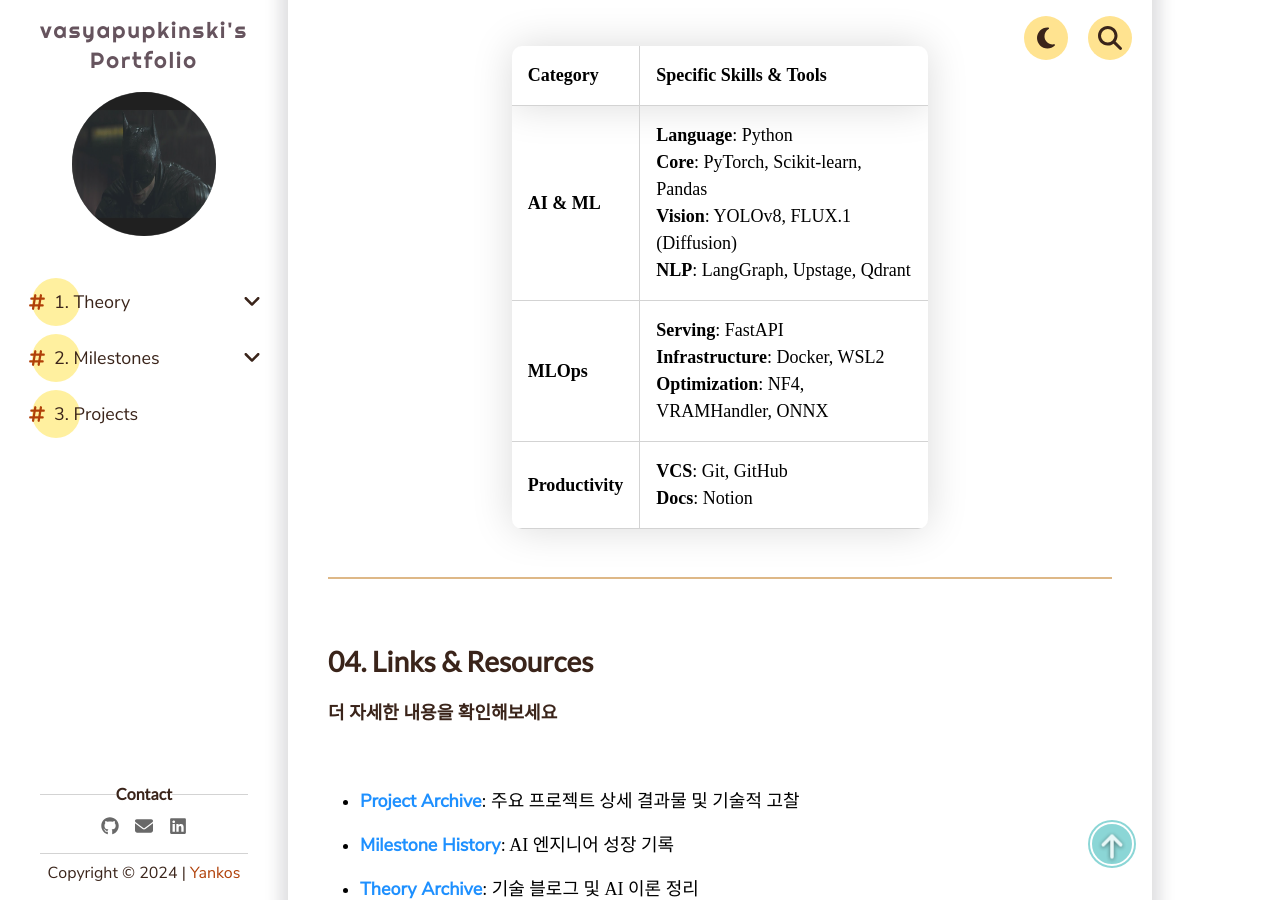
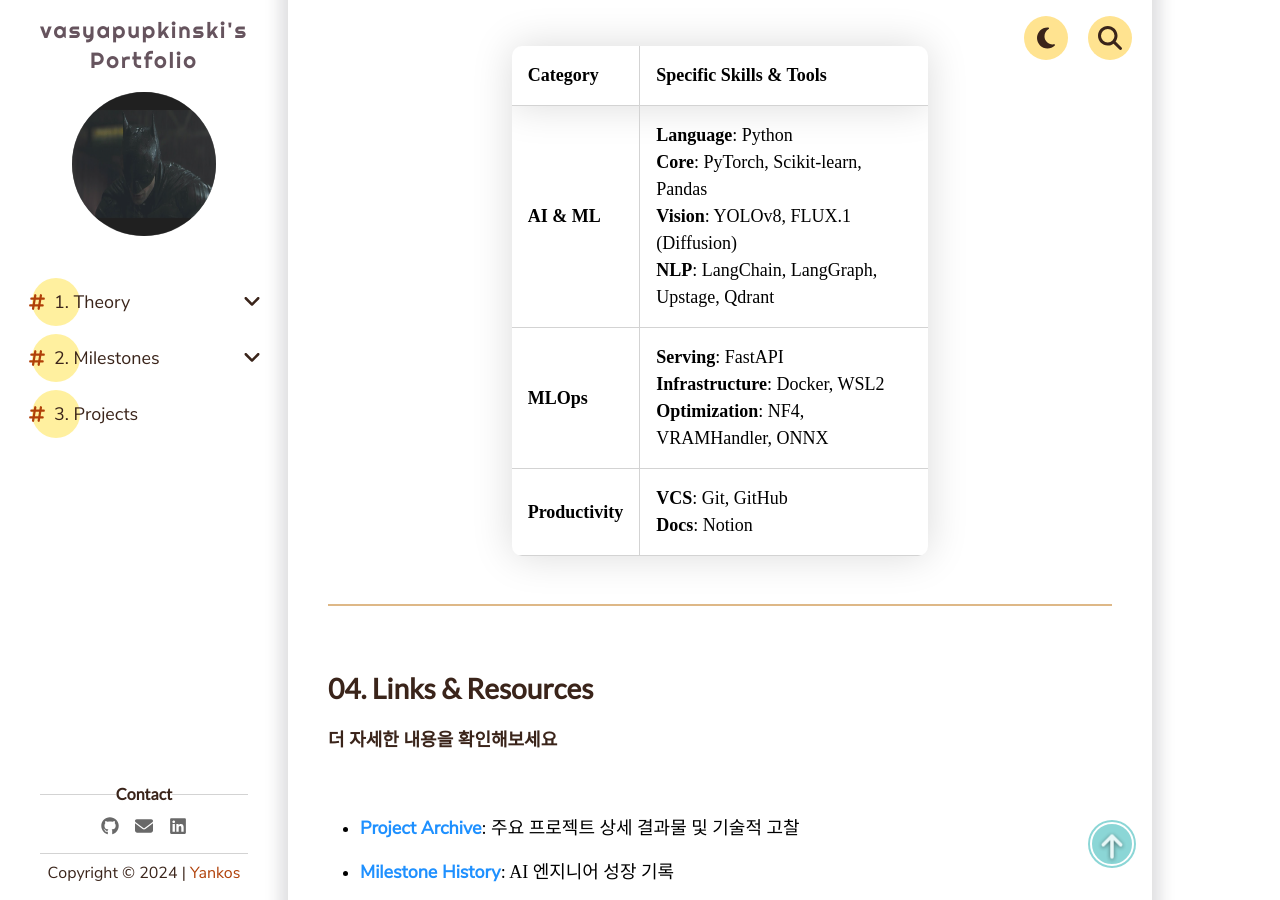
Before and after one commit to vasyapupkinski/vasyapupkinski.github.io, a Jekyll site: the page built from index.md, in a window 1280 px wide and 900 px high, scrolled down 2264 px. Built offline with Jekyll 4.4.1, drawn with Linux system fonts in a browser that asks for light colours; comment, search, counter and statistics services are not loaded.

Commit message:
Add LangChain to the NLP skill set

```diff
--- a/index.md
+++ b/index.md
@@ -37,7 +37,7 @@ home: true
 
 | **Category** | **Specific Skills & Tools** |
 | :--- | :--- |
-| **AI & ML** | **Language**: Python<br>**Core**: PyTorch, Scikit-learn, Pandas<br>**Vision**: YOLOv8, FLUX.1 (Diffusion)<br>**NLP**: LangGraph, Upstage, Qdrant |
+| **AI & ML** | **Language**: Python<br>**Core**: PyTorch, Scikit-learn, Pandas<br>**Vision**: YOLOv8, FLUX.1 (Diffusion)<br>**NLP**: LangChain, LangGraph, Upstage, Qdrant |
 | **MLOps** | **Serving**: FastAPI<br>**Infrastructure**: Docker, WSL2<br>**Optimization**: NF4, VRAMHandler, ONNX |
 | **Productivity** | **VCS**: Git, GitHub<br>**Docs**: Notion |
 
```
